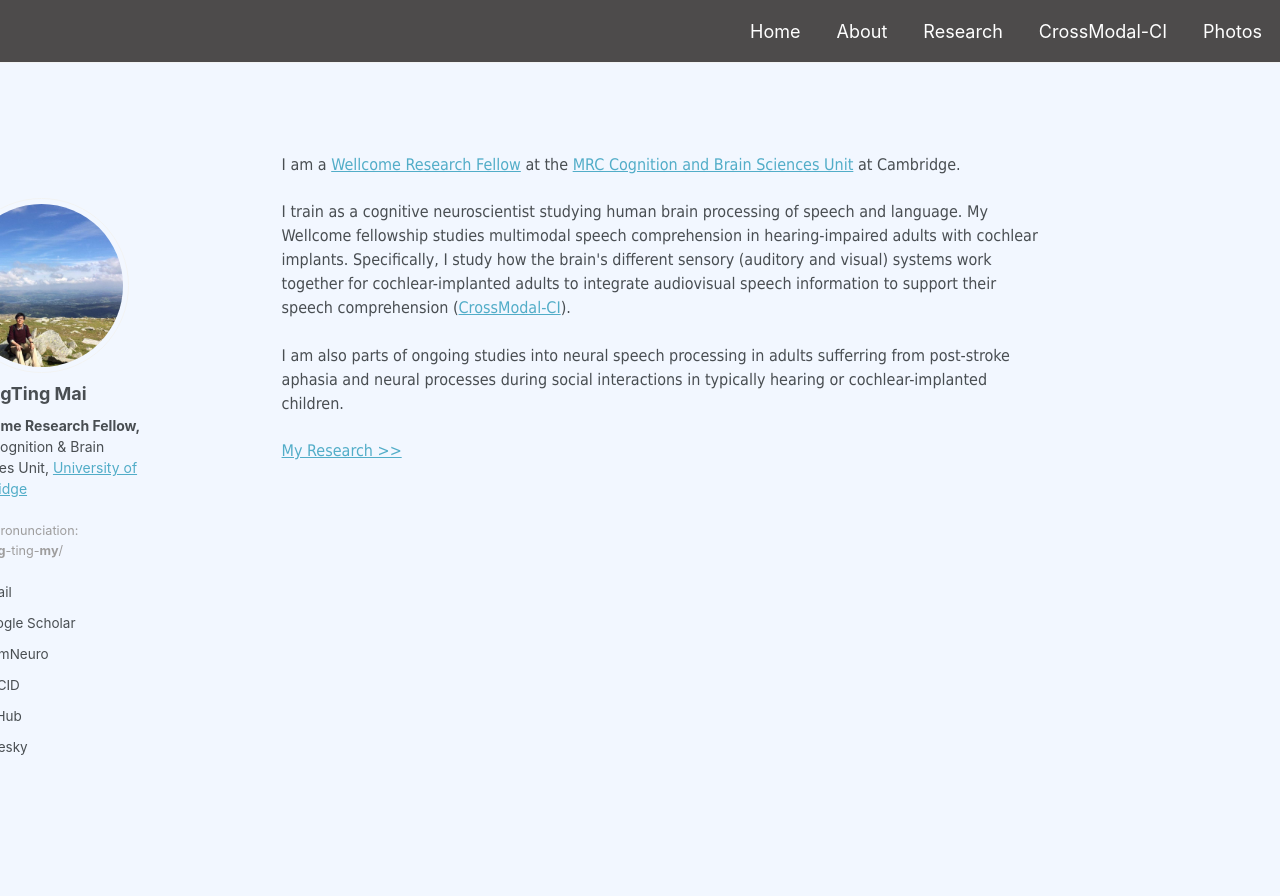
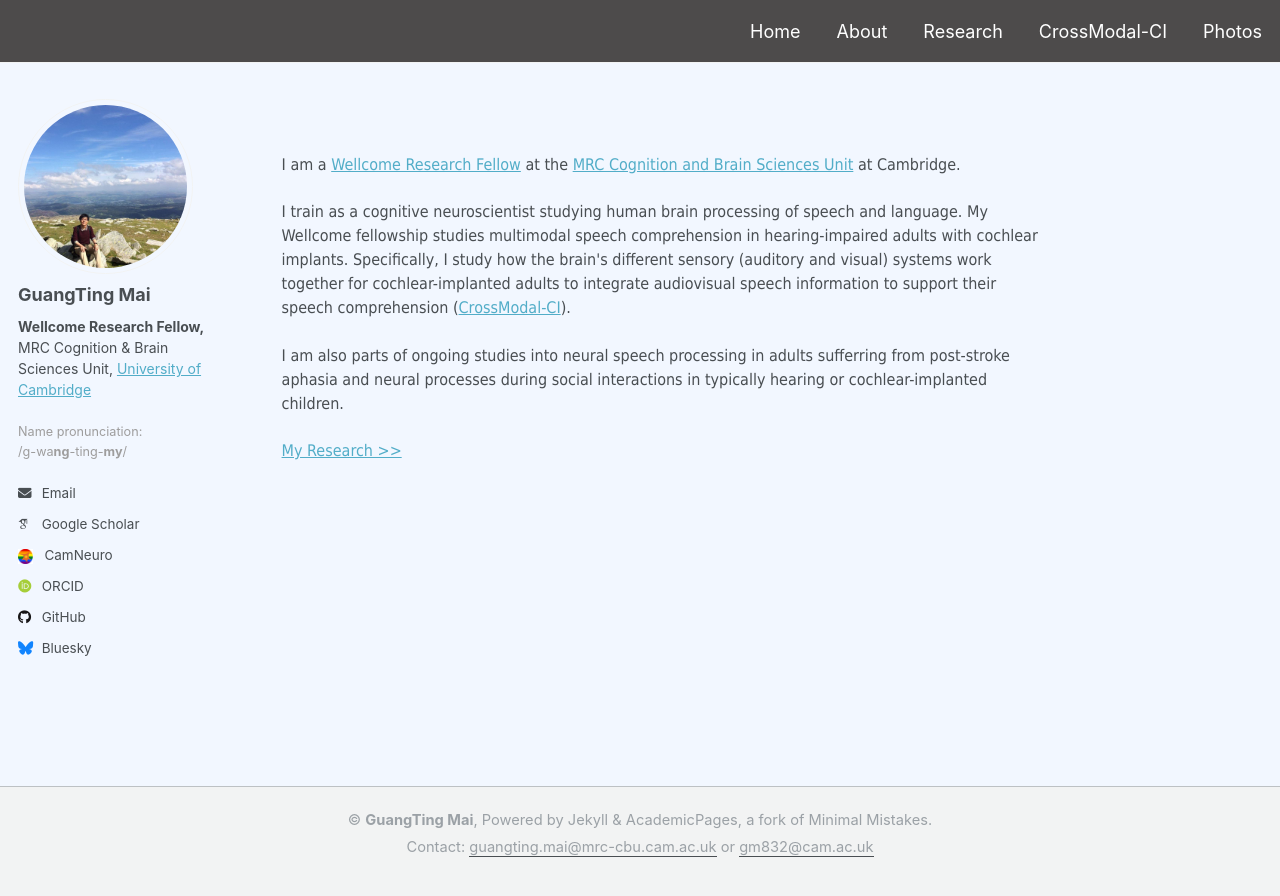
Before and after one commit to guangtingmai/guangtingmai.github.io, a Jekyll site: the page built from _pages/readme.html, in a window 1280 px wide and 900 px high. Shown: the top 896 px of the window. Built offline with Jekyll 4.4.1, drawn with Linux system fonts in a browser that asks for light colours; some web fonts are replaced.

Commit message:
Update custom.scss

```diff
--- a/_sass/custom.scss
+++ b/_sass/custom.scss
@@ -53,14 +53,10 @@
   background-color: #f2f7ff !important;
 }
 
-/* Force sidebar movement with !important */
-.sidebar {
-    margin-left: -5vw !important;
-    position: relative !important;
-}
 /* Force main content movement */
 .main-content, .page, .content {
     margin-left: 5vw !important;
+    position: relative !important;
 }
 
 .white-frame {
```
